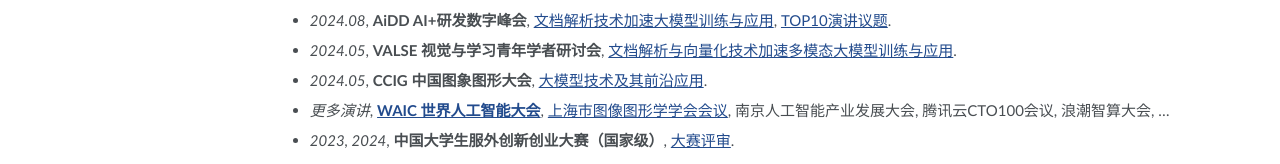
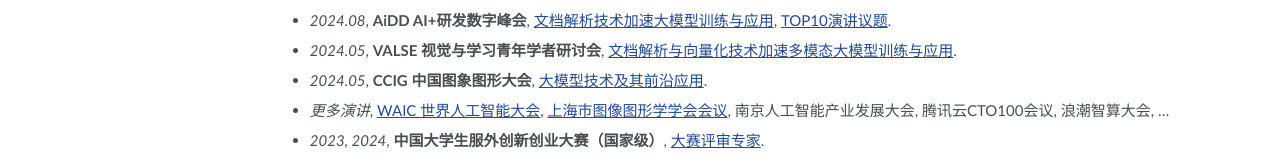
Before and after one commit to yangchangcy/yangchangcy.github.io, a Jekyll site: the page built from _pages/about.md, in a window 1280 px wide and 1348 px high. Shown: the part 1181-1345 px from the top of the window. Built offline with Jekyll 4.4.1, drawn with Linux system fonts in a browser that asks for light colours.

Commit message:
Update about.md

```diff
--- a/_pages/about.md
+++ b/_pages/about.md
@@ -82,6 +82,6 @@
 
 - *2024.05*, **CCIG 中国图象图形大会**, [大模型技术及其前沿应用](https://baijiahao.baidu.com/s?id=1800356490899597731).
 
-- *更多演讲*, [**WAIC 世界人工智能大会**](https://m.yicai.com/news/101104344.html), [上海市图像图形学学会会议](http://www.siga.org.cn/xhhd/2023hj.html), 南京人工智能产业发展大会, 腾讯云CTO100会议, 浪潮智算大会, ...
+- *更多演讲*, [WAIC 世界人工智能大会](https://m.yicai.com/news/101104344.html), [上海市图像图形学学会会议](http://www.siga.org.cn/xhhd/2023hj.html), 南京人工智能产业发展大会, 腾讯云CTO100会议, 浪潮智算大会, ...
 
-- *2023, 2024*, **中国大学生服外创新创业大赛（国家级）**, [大赛评审](https://finance.sina.cn/2024-08-27/detail-incmachm4105424.d.html).
+- *2023, 2024*, **中国大学生服外创新创业大赛（国家级）**, [大赛评审专家](https://finance.sina.cn/2024-08-27/detail-incmachm4105424.d.html).
```
